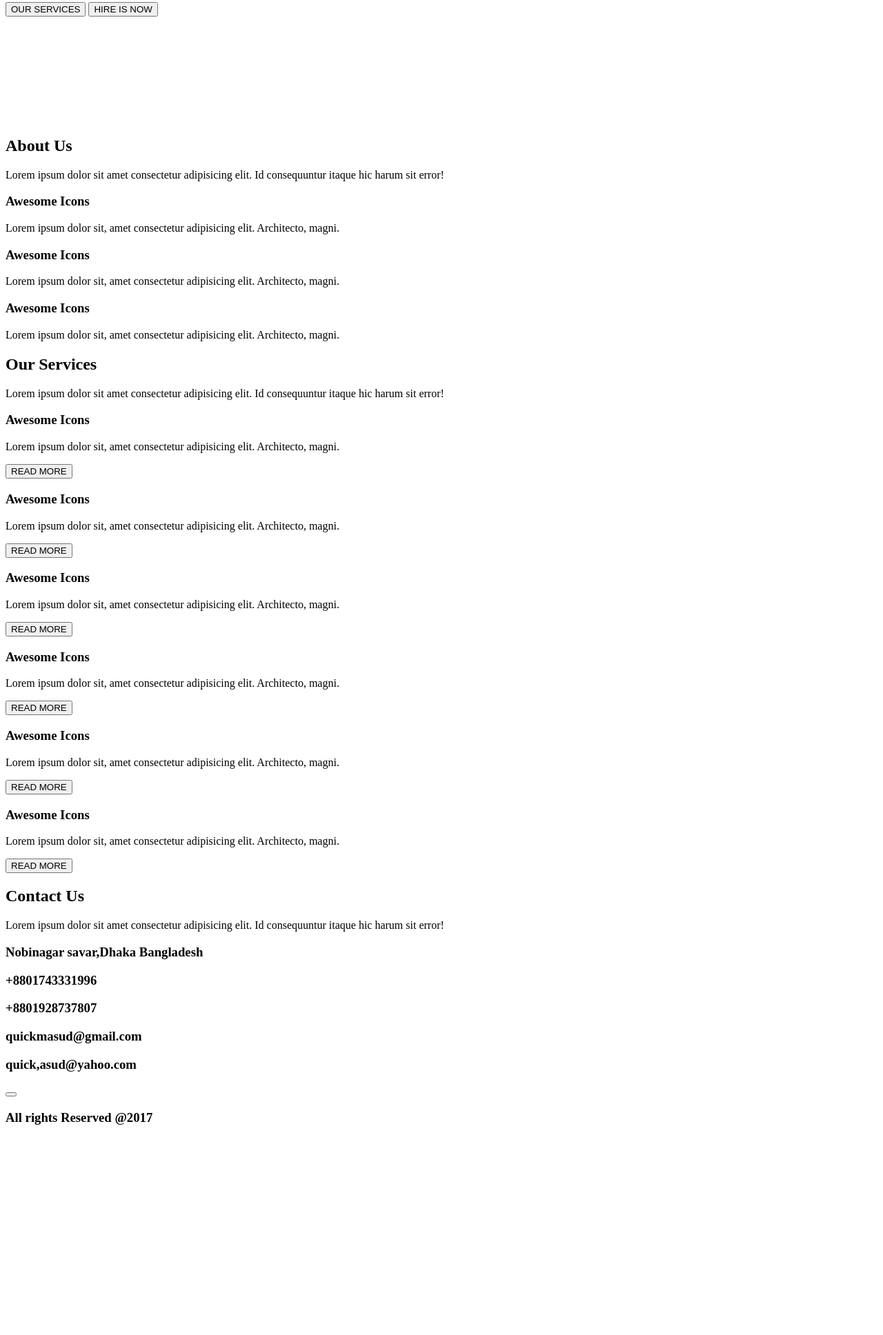
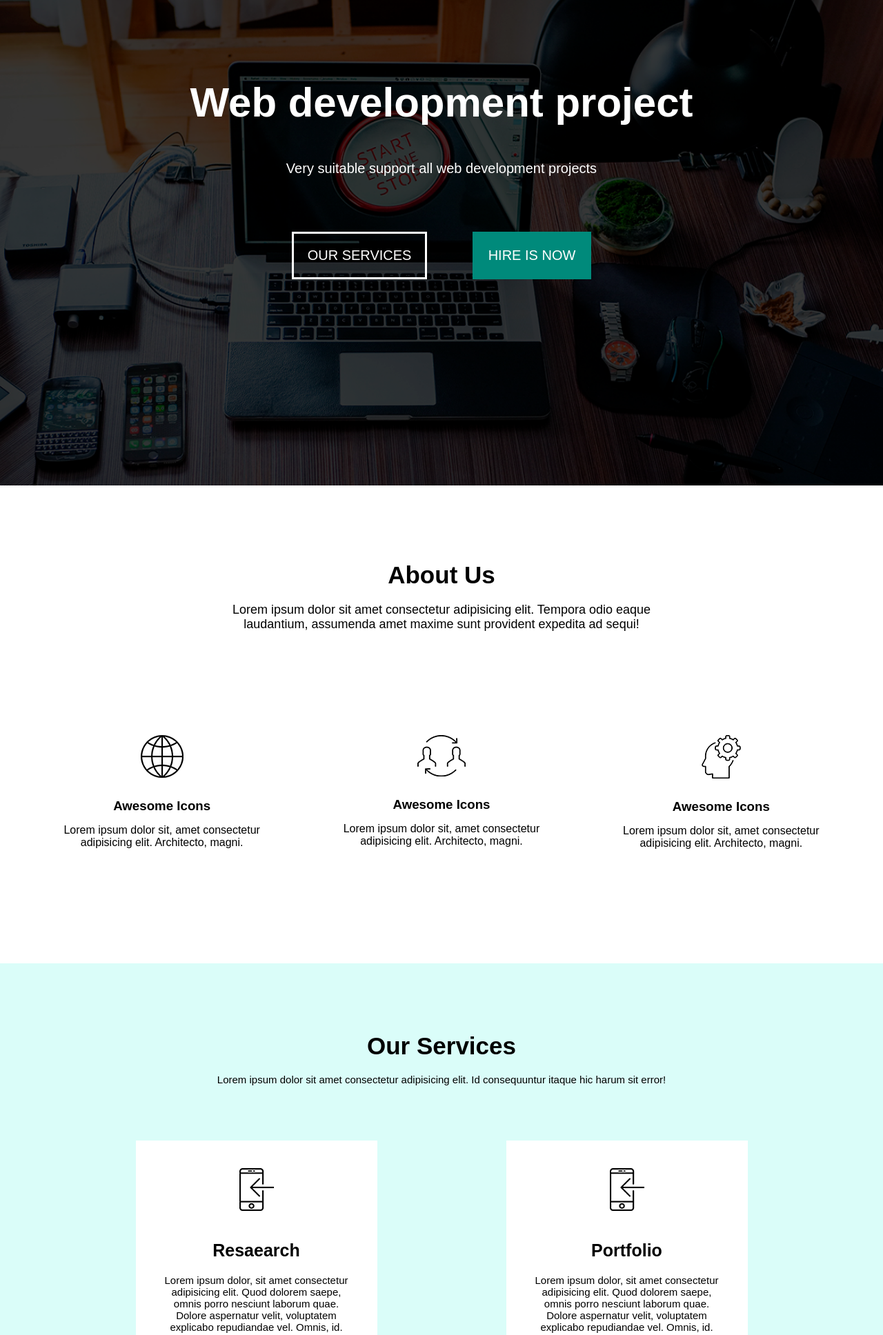
Before and after one commit to Skxawng21/WebRomashka_Project, a plain HTML site: page pages/work/pr18-19/pr18-19.html in a window 1280 px wide. Shown: the part 196-2132 px from the top of the page at 69% size. Before the commit the page ends 1847 px from the top, so only its background shows below. Drawn offline with Linux system fonts and the light colour scheme.

Commit message:
add pr 18-19

```diff
--- a/pages/work/pr18-19/pr18-19.html
+++ b/pages/work/pr18-19/pr18-19.html
@@ -16,113 +16,142 @@
         <a href="">Portfolio</a>
         <a href="">Blog</a>
         <a href="">Contact us</a>
-        <img src="">
+        <img src="img/lupa.png">
     </nav>
   </header>
   <main>
     <!-- Типо шапка -->
-    <div class="ContentBlock1">
+    <section class="ContentBlock1">
         <h1>Web development project</h1>
         <p>Very suitable support all web development projects</p>
-        <div>
-            <button>OUR SERVICES</button>
-            <button>HIRE IS NOW</button>
+        <div class="HeadBtn">
+            <button class="HeadBtn1">OUR SERVICES</button>
+            <button class="HeadBtn2">HIRE IS NOW</button>
         </div>
-        <svg class="arrow"></svg>
-    </div>
+        <svg class="arrow">
+            <line x1="300" y1="90" x2="370" y2="20" stroke="purple " stroke-width="1"/>
+        </svg>
+    </section>
     <!-- О нас -->
-    <div class="ContentBlock2">
-        <h2>About Us</h2>
-        <p>Lorem ipsum dolor sit amet consectetur adipisicing elit. Id consequuntur itaque hic harum sit error!</p>
+    <section class="ContentBlock2">
+        <h2 class="HH2">About Us</h2>
+        <p class="text">Lorem ipsum dolor sit amet consectetur adipisicing elit. Tempora odio eaque laudantium, assumenda amet maxime sunt provident expedita ad sequi!</p>
+        <div class="AboutSection">
 
             <div class="AboutBlock">
-            <div class="AboutIMG1"></div>
+                <div class="AboutIMG">
+                    <img  src="img/internet.png">
+                </div>
                 <h3>Awesome Icons</h3>
                 <p>Lorem ipsum dolor sit, amet consectetur adipisicing elit. Architecto, magni.</p>
             </div>
 
             <div class="AboutBlock">
-            <div class="AboutIMG1"></div>
+                <div class="AboutIMG">
+                    <img src="img/transfer.png">
+                </div>
                 <h3>Awesome Icons</h3>
                 <p>Lorem ipsum dolor sit, amet consectetur adipisicing elit. Architecto, magni.</p>
             </div>
 
             <div class="AboutBlock">
-            <div class="AboutIMG1"></div>
+                <div class="AboutIMG">
+                    <img src="img/head.png">
+                </div>
                 <h3>Awesome Icons</h3>
                 <p>Lorem ipsum dolor sit, amet consectetur adipisicing elit. Architecto, magni.</p>
             </div>
         </div>
+    </section>
     <!-- Сервис -->
-    <div class="ContentBlock3">
-        <h2>Our Services</h2>
-        <p>Lorem ipsum dolor sit amet consectetur adipisicing elit. Id consequuntur itaque hic harum sit error!</p>
-        <div class="ServicesBlock">
-            <div>
-                <div class="ServicesIMG1"></div>
-                <h3>Awesome Icons</h3>
-                <p>Lorem ipsum dolor sit, amet consectetur adipisicing elit. Architecto, magni.</p>
+    <section class="ContentBlock3">
+        <h2 class="HH2">Our Services</h2>
+        <p class="text">Lorem ipsum dolor sit amet consectetur adipisicing elit. Id consequuntur itaque hic harum sit error!</p>
+        <div class="ServicesSection">
+
+            <div class=" ServicesBlock">
+                <div class="ServicesIMG">
+                </div>
+                <h3>Resaearch</h3>
+                <p>Lorem ipsum dolor, sit amet consectetur adipisicing elit. Quod dolorem saepe, omnis porro nesciunt laborum quae. Dolore aspernatur velit, voluptatem explicabo repudiandae vel. Omnis, id.</p>
                 <button>READ MORE</button>
             </div>
-            <div>
-                <div class="ServicesIMG1"></div>
-                <h3>Awesome Icons</h3>
-                <p>Lorem ipsum dolor sit, amet consectetur adipisicing elit. Architecto, magni.</p>
+            <div class=" ServicesBlock">
+                <div class="ServicesIMG">
+                </div>
+                <h3>Portfolio</h3>
+                <p>Lorem ipsum dolor, sit amet consectetur adipisicing elit. Quod dolorem saepe, omnis porro nesciunt laborum quae. Dolore aspernatur velit, voluptatem explicabo repudiandae vel. Omnis, id.</p>
                 <button>READ MORE</button>
             </div>
-            <div>
-                <div class="ServicesIMG1"></div>
-                <h3>Awesome Icons</h3>
-                <p>Lorem ipsum dolor sit, amet consectetur adipisicing elit. Architecto, magni.</p>
+            <div class=" ServicesBlock">
+                <div class="ServicesIMG">
+                </div>
+                <h3>Support</h3>
+                <p>Lorem ipsum dolor, sit amet consectetur adipisicing elit. Quod dolorem saepe, omnis porro nesciunt laborum quae. Dolore aspernatur velit, voluptatem explicabo repudiandae vel. Omnis, id.</p>
                 <button>READ MORE</button>
             </div>
-            <div>
-                <div class="ServicesIMG1"></div>
-                <h3>Awesome Icons</h3>
-                <p>Lorem ipsum dolor sit, amet consectetur adipisicing elit. Architecto, magni.</p>
+            <div class=" ServicesBlock">
+                <div class="ServicesIMG">
+                </div>
+                <h3>Documentation</h3>
+                <p>Lorem ipsum dolor, sit amet consectetur adipisicing elit. Quod dolorem saepe, omnis porro nesciunt laborum quae. Dolore aspernatur velit, voluptatem explicabo repudiandae vel. Omnis, id.</p>
                 <button>READ MORE</button>
             </div>
-            <div>
-                <div class="ServicesIMG1"></div>
-                <h3>Awesome Icons</h3>
-                <p>Lorem ipsum dolor sit, amet consectetur adipisicing elit. Architecto, magni.</p>
+            <div class=" ServicesBlock">
+                <div class="ServicesIMG">
+                </div>
+                <h3>Development</h3>
+                <p>Lorem ipsum dolor, sit amet consectetur adipisicing elit. Quod dolorem saepe, omnis porro nesciunt laborum quae. Dolore aspernatur velit, voluptatem explicabo repudiandae vel. Omnis, id.</p>
                 <button>READ MORE</button>
             </div>
-            <div>
-                <div class="ServicesIMG1"></div>
-                <h3>Awesome Icons</h3>
-                <p>Lorem ipsum dolor sit, amet consectetur adipisicing elit. Architecto, magni.</p>
+            <div class=" ServicesBlock">
+                <div class="ServicesIMG">
+                </div>
+                <h3>Design</h3>
+                <p>Lorem ipsum dolor, sit amet consectetur adipisicing elit. Quod dolorem saepe, omnis porro nesciunt laborum quae. Dolore aspernatur velit, voluptatem explicabo repudiandae vel. Omnis, id.</p>
                 <button>READ MORE</button>
             </div>
         </div>
-    </div>
+    </section>
     <!-- Контакт -->
-    <div class="ContentBlock4">
-        <h2>Contact Us</h2>
-        <p>Lorem ipsum dolor sit amet consectetur adipisicing elit. Id consequuntur itaque hic harum sit error!</p>
+    <section class="ContentBlock4">
+        <h2 class="HH2">Contact Us</h2>
+        <p class="text">Lorem ipsum dolor sit amet consectetur adipisicing elit. Id consequuntur itaque hic harum sit error!</p>
         <div class="information">
             <div class="InfoBlock">
-                <div class="InfoIMG1"></div>
+                <div class="InfoIMG">
+                    <img src="img/placeholder.png">
+                </div>
                 <h3>Nobinagar savar,Dhaka Bangladesh</h3>
             </div>
             <div class="InfoBlock">
-                <div class="InfoIMG2"></div>
+                <div class="InfoIMG">
+                    <img src="img/phone-call.png">
+                </div>
                 <h3>+8801743331996</h3>
                 <h3>+8801928737807</h3>
             </div>
             <div class="InfoBlock">
-                <div class="InfoIMG3"></div>
+                <div class="InfoIMG">
+                    <img src="img/mail.png">
+                </div>
                 <h3>quickmasud@gmail.com</h3>
-                <h3>quick,asud@yahoo.com</h3>
+                <h3>quickmasud@yahoo.com</h3>
             </div>
         </div>
-        <div>
-            <div class="InputName"></div>
-            <div class="InputEmail"></div>
-            <div class="InputMassage"></div>
-            <button></button>
+        <div class="SectionInput">
+            <div class="InputName">
+                <input type="text" placeholder="Your EMAIL">
             </div>
+            <div class="InputEmail">
+                <input type="text" placeholder="Your NAME">
             </div>
+            <div class="InputMassage">
+                <input type="text" placeholder="Write Massage">
+            </div>
+            <button>SEND</button>
+        </div>
+    </section>
   </main>
   <footer>
         <h3>All rights Reserved @2017</h3>
--- a/pages/work/pr18-19/style.css
+++ b/pages/work/pr18-19/style.css
@@ -0,0 +1,295 @@
+*{
+    margin: 0px;
+    padding: 0px;
+    font-family: Arial, Helvetica, sans-serif;
+}
+/* ШАПКА */
+header{
+    width: 100%;
+    height: 60px;
+    display: flex;
+    justify-content: space-between;
+    font-size: 20px;
+    overflow: hidden;
+}
+header h2{
+    width: 150px;
+    margin-top: 10px;
+    padding-left: 60px;
+}
+.navigation{
+    margin-top: 10px;
+    padding-right: 60px;
+}
+.navigation a{
+    color:black;
+    text-decoration: none;
+    padding-right: 40px;
+}
+.navigation img{
+    width: 25px;
+    transform: translateY(5px);
+}
+/* МЭЙН */
+main{
+    width: 100%;
+    margin: 0;
+    padding: 0;
+}
+.HH2{
+    text-align: center;
+    font-size: 35px;
+    padding-top: 100px;
+}
+.text{
+    width: 700px;
+    text-align: center;
+    font-size: 18px;
+    margin: 20px auto;
+}
+/* БЛОК ШАПКИ */
+.ContentBlock1{
+    width: 100%;
+    height: 850px;
+    background:url(img/header\ image_rectangle.png);
+    background-repeat: no-repeat;
+    background-size: cover;
+    background-position: center -10px ;
+}
+.ContentBlock1 h1{
+    color: white;
+    text-align: center;
+    font-size: 60px;
+    padding-top: 250px;
+}
+.ContentBlock1 p{
+    color: white;
+    text-align: center;
+    font-size: 20px;
+    padding-top: 50px;
+}
+.HeadBtn{
+    padding-top: 80px;
+    width: 500px;
+    margin: 0 auto;
+    display: flex;
+    justify-content: space-around;
+}
+.HeadBtn1{
+    background: transparent;
+    border: 3px solid white;
+    padding: 20px;
+    color: white;
+    font-size: 20px;
+    transition: .3s;
+}
+.HeadBtn1:hover{
+    border: 3px solid #008A7B;
+    background: #008A7B;
+}
+.HeadBtn2{
+    background: #008A7B;
+    border: 3px solid #008A7B;
+    padding: 20px;
+    color: white;
+    font-size: 20px;
+    transition: .3s;
+}
+.HeadBtn2:hover{
+    background: transparent;
+    border: 3px solid white;
+}
+/* О НАС */
+.ContentBlock2{
+    width: 100%;
+}
+
+.AboutSection{
+    width: 95%;
+    margin: 150px auto;
+    display: flex;
+    flex-wrap:wrap;
+    justify-content: space-around;
+}
+.AboutBlock{
+    width: 290px;
+}
+.AboutIMG{
+    width: 100%;
+    display: flex;
+    justify-content: center;
+    padding-bottom: 30px;
+
+}
+.AboutBlock h3{
+    text-align: center;
+    padding-bottom: 15px;
+}
+.AboutBlock p{
+    text-align: center;
+    padding-bottom: 15px;
+}
+
+/* СЕРВИС */
+
+.ContentBlock3{
+    width: 100%;
+    background: #DAFDF9;
+}
+.ServicesSection{
+    width: 80%;
+    margin: 20px auto;
+    padding: 60px 0;
+    display: flex;
+    flex-wrap:wrap;
+    justify-content: space-around;
+    gap: 50px;
+}
+.ServicesBlock{
+    background: white;
+    width: 350px;
+    cursor: pointer;
+    transition: .3s;
+}
+.ContentBlock3 h3{
+    text-align: center;
+    font-size: 25px;
+}
+.ContentBlock3 p{
+    width: 80%;
+    text-align: center;
+    padding-top: 20px;
+    font-size: 15px;
+    margin: auto;
+}
+.ContentBlock3 button{
+    padding: 15px;
+    margin: 50px auto;
+    background: transparent;
+    display: flex;
+    justify-content: center;
+    font-size: 15px;
+    border: 3px solid black;
+    cursor: pointer;
+    transition: .2s;
+}
+.ServicesIMG{
+    width: 50px;
+    height: 65px;
+    background: url(img/smartphone\ copy.png);
+    background-repeat: no-repeat;
+    margin: 40px auto;
+}
+
+
+.ServicesBlock:hover{
+    background: #008A7B;
+    width: 350px;
+    color: white;
+}
+.ServicesBlock:hover button{
+   color: white;
+   border: 3px solid white;
+}
+.ServicesBlock:hover button{
+   color: white;
+   border: 3px solid white;
+}
+.ServicesBlock:hover .ServicesIMG{
+   background: url(img/smartphone.png);
+   background-repeat: no-repeat;
+}
+.ContentBlock3 button:hover{
+    background: white;
+    color:#008A7B ;
+}
+
+/* КОНТАКТЫ */
+.ContentBlock4{
+    width: 100%;
+    height: 1500px;
+    background:url(img/main\ bg.png);
+    background-repeat: no-repeat;
+    background-size: cover;
+    color:white
+}
+.information{
+    width: 70%;
+    margin: 150px auto;
+    display: flex;
+    flex-wrap:wrap;
+    justify-content: space-around;
+}
+.InfoBlock{
+    width: 290px;
+}
+.InfoIMG{
+    width: 100%;
+    display: flex;
+    justify-content: center;
+    padding-bottom: 30px;
+}
+.InfoBlock h3{
+    text-align: center;
+    padding-bottom: 15px;
+    justify-content: center;
+}
+
+.SectionInput{
+    width: 1300px;
+    height: 500px;
+    margin:0 auto;
+    display: flex;
+    flex-wrap: wrap;
+    gap:25px;
+    justify-content: space-between;
+}
+.SectionInput input{
+        width: 100%;
+    height: 100%;
+    border-radius: 10px;
+    border: 0px solid transparent;
+}
+.SectionInput input::placeholder{
+    font-size: 18px;
+}
+.InputName{
+    width: 550px;
+    height: 80px;
+}
+
+.InputEmail{
+    width: 550px;
+    height: 80px;
+}
+
+.InputMassage{
+    width: 1300px;
+    height: 350px;
+}
+.SectionInput button{
+    width: 200px;
+    margin-top: 20px;
+    background: white;
+    border-radius: 10px;
+    padding: 20px;
+    border: 0px;
+    margin-left: auto;
+    font-size: 20px;
+}
+.SectionInput button:hover{
+    background: transparent;
+    border: 3px solid white;
+    color: white ;
+    cursor: pointer;
+}
+/* ФУТЕР */
+footer{
+    width: 100%;
+    height: 50px;
+}
+footer h3{
+    text-align: center;
+    margin: auto;
+    padding: 15px;
+}
```
Also changed, not shown: pages/work/pr18-19/img/lupa.png (added). Lines whose indentation alone changed are shown as unchanged.
